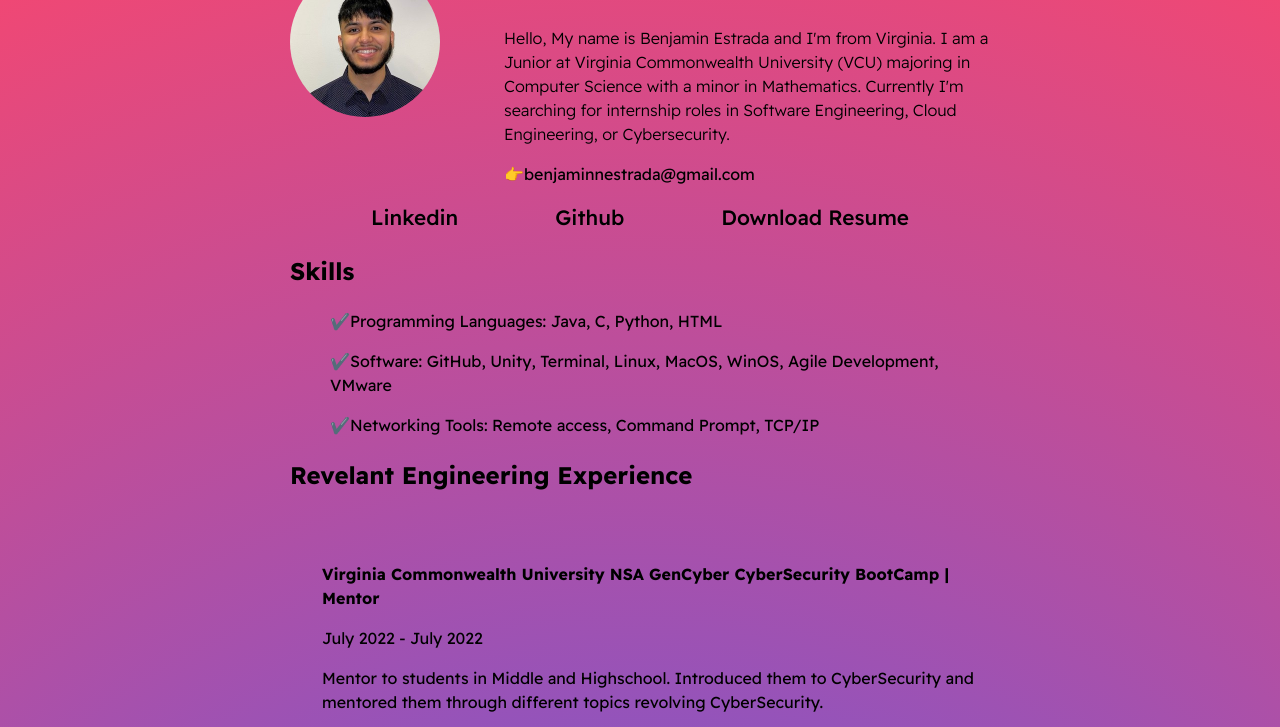
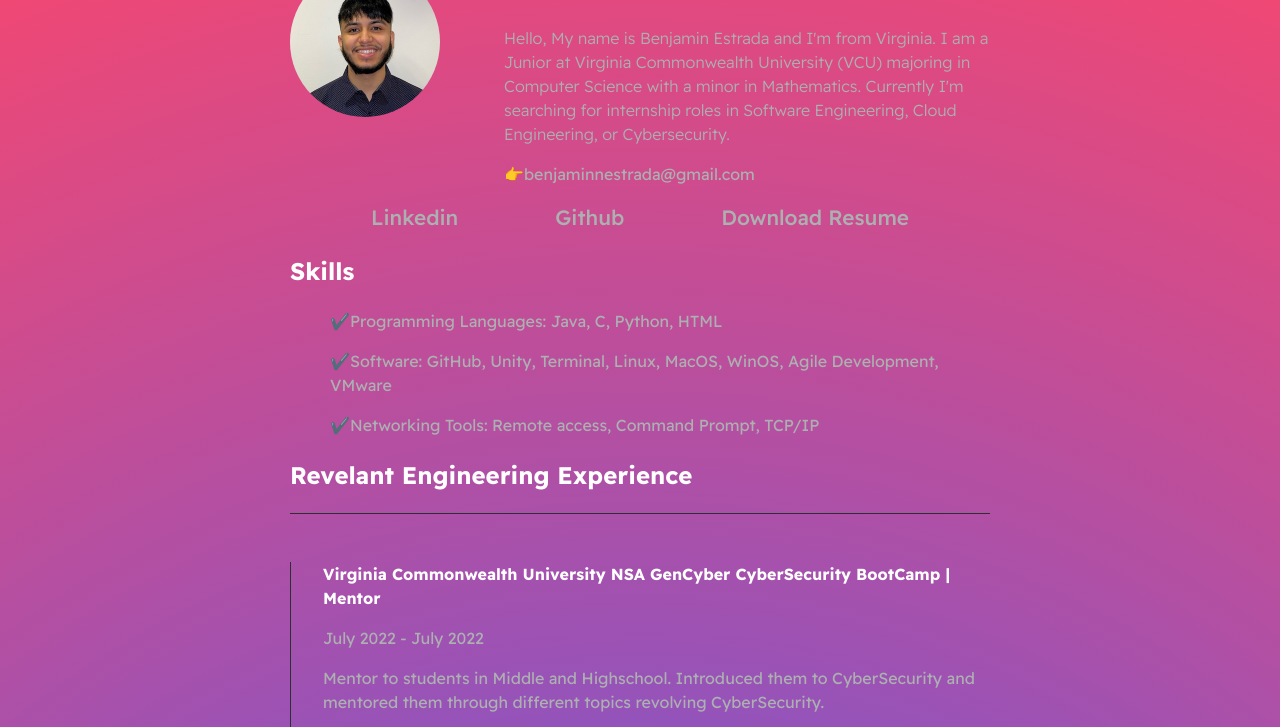
Before and after one commit to io-benjamin/Website, a plain HTML site: page index.html in a window 1280 px wide. Shown: the part 126-853 px from the top of the page. Drawn offline with Linux system fonts and the light colour scheme.

Commit message:
Update main.css

```diff
--- a/main.css
+++ b/main.css
@@ -14,11 +14,11 @@
     --mainBorderColor-dark:#2b3031;
     --mainBgColor-dark:#131415;
 
-/*     --mainTextColor:var(--mainTextColor-dark);
+    --mainTextColor:var(--mainTextColor-dark);
     --secondaryTextColor:var(--secondaryTextColor-dark);
     --mainLinkColor:var(--mainLinkColor-dark);
     --mainBorderColor:var(--mainBorderColor-dark);
-    --mainBgColor:var(--mainBgColor-dark); */
+    --mainBgColor:var(--mainBgColor-dark);
 }
 
 *{
```
